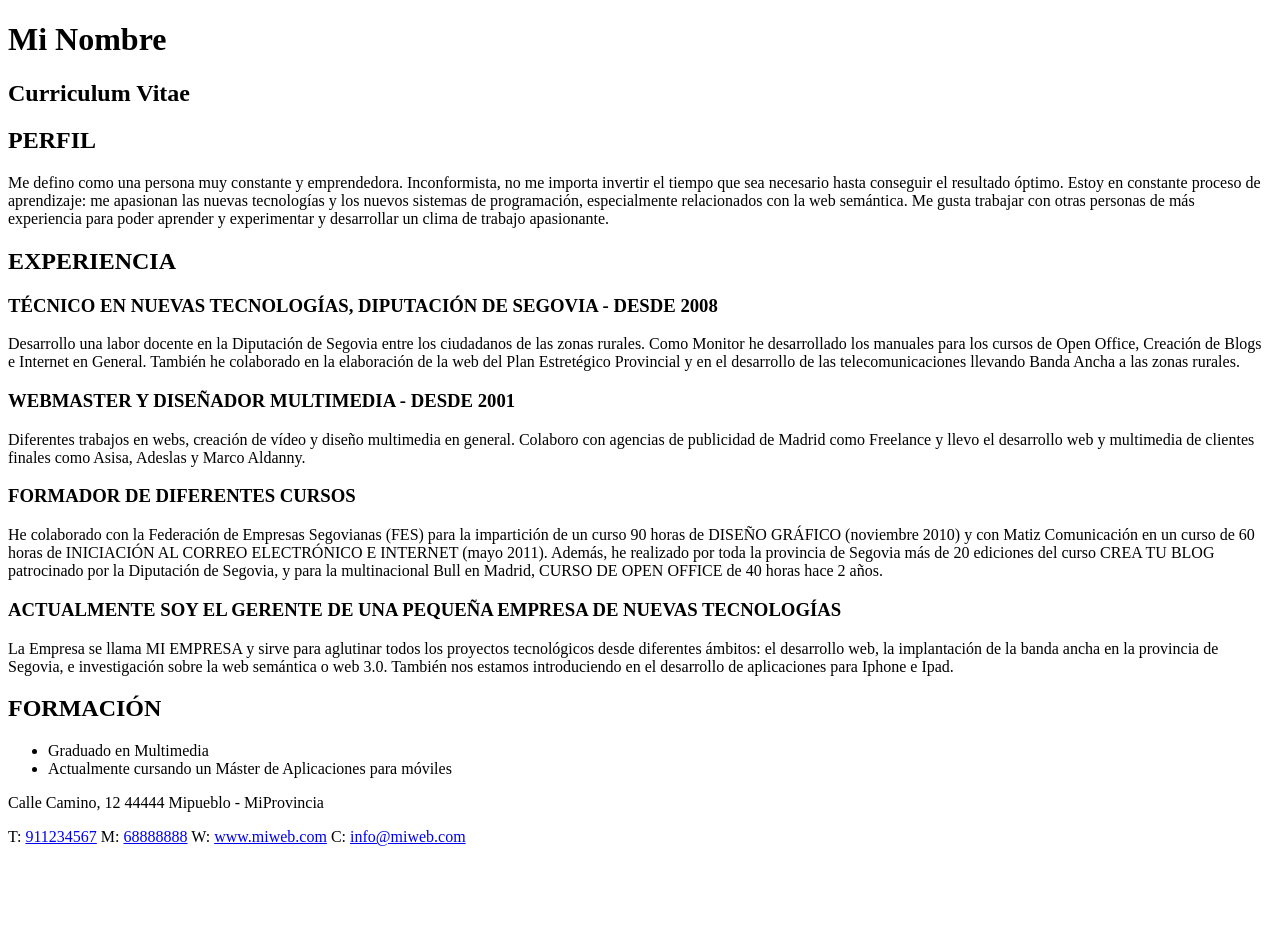
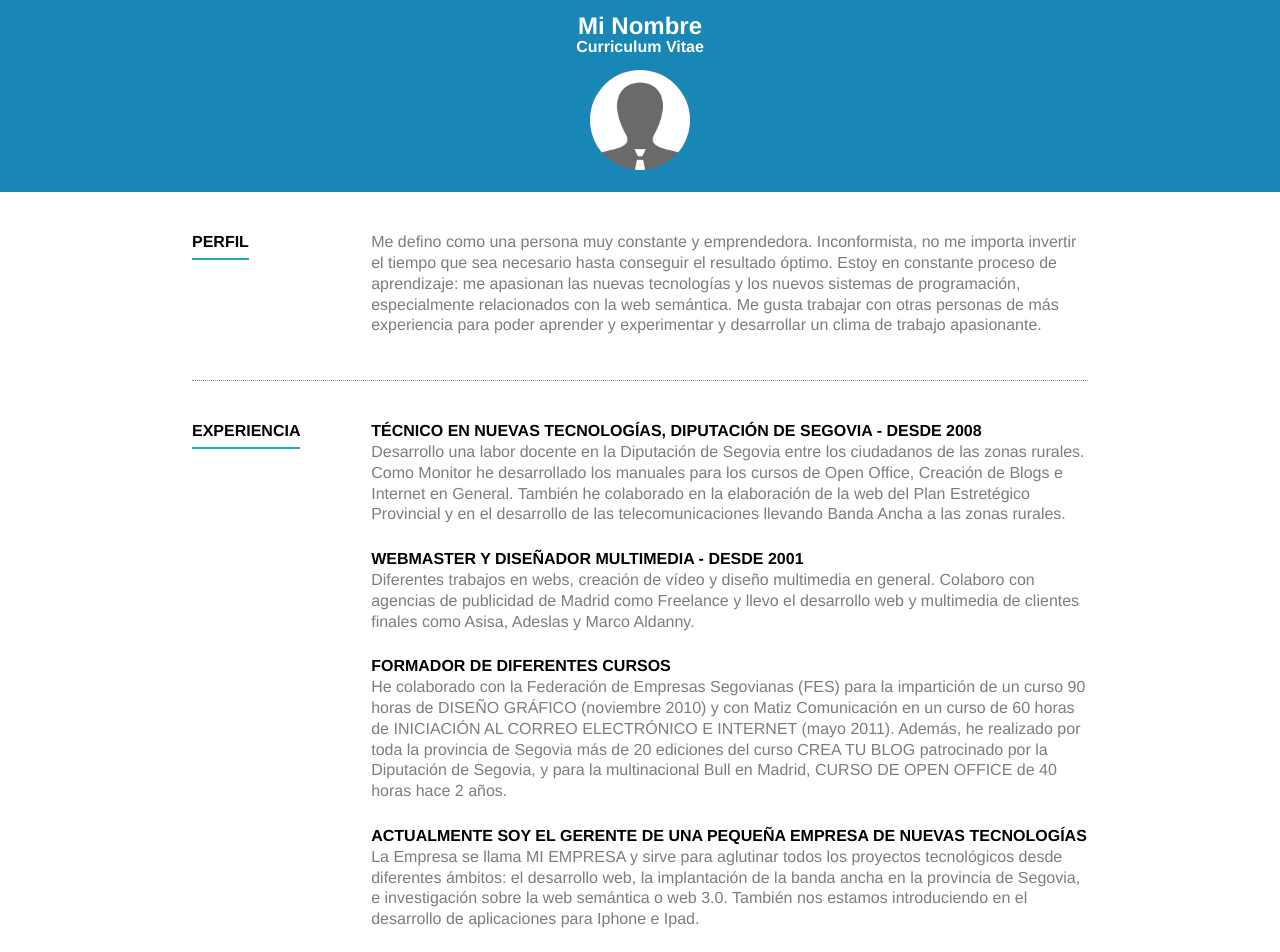
Before and after one commit to NLVC89/MegacursosHTMLyCSS_1, a plain HTML site: page index.html in a window 1280 px wide. Shown: the top 952 px of the page. Before the commit the page ends 862 px from the top, so only its background shows below. Drawn offline with Linux system fonts and the light colour scheme; a script that the page names is missing.

Commit message:
Estilos añadidos

```diff
--- /dev/null
+++ b/css/styles.css
@@ -0,0 +1,89 @@
+
+* {
+    margin: 0;
+    padding: 0;
+}
+
+body {
+    font-family: Gotham, "Helvetica Neue", Helvetica, Arial, sans-serif;
+    line-height: 1.3em;
+}
+
+.container {
+    width: 70%;
+    margin: 0 auto;
+}
+
+header {
+    background-color: #1887b5;
+    color: white;
+    text-align: center;
+    padding: 1em 0;
+    width: 100%;
+
+
+}
+
+img {
+    width: 100px;
+    border-radius: 100%;
+    margin-top: 1%;
+
+}
+
+h1 {
+    font-size: 1.5em;
+}
+
+h2 {
+    font-size: 1em;
+}
+
+h3 {
+    font-size: 1em;
+}
+
+article {
+    padding: 40px 0 20px 0;
+    border-bottom: dotted 1px #888282;
+
+}
+
+article h2 {
+    float: left;
+    border-bottom: 2px #21ABC5 solid;
+    text-transform: uppercase;
+    padding-bottom: 5px;
+
+}
+
+article h3 {
+    margin-left: 20%;
+}
+
+article p, article ul {
+    margin-left: 20%;
+    margin-bottom: 1.5em;
+    color: #817C7C;
+}
+
+article ul li {
+    margin-left: 15px;
+    list-style:square;
+}
+
+footer {
+    padding: 2em;
+    background-color: #1887b5;
+    margin-top: 3em;
+    text-align: center;
+    color: white;
+}
+
+footer a {
+    color: white;
+}
+
+footer a:hover {
+    text-decoration: none;
+}
--- a/index.html
+++ b/index.html
@@ -3,18 +3,23 @@
 <head>
     <meta charset='utf-8'>
     <meta http-equiv='X-UA-Compatible' content='IE=edge'>
-    <title>Curriculum Vitae</title>
+    <title>Curriculum Vitae Leandro Villalobos</title>
     <meta name='viewport' content='width=device-width, initial-scale=1'>
-    <link rel='stylesheet' type='text/css' media='screen' href='main.css'>
+    <link rel='stylesheet' type='text/css' media='screen' href='css/styles.css'>
     <script src='main.js'></script>
 </head>
 <body>
 
     <header>
+    <hgroup>
         <h1>Mi Nombre</h1>
         <h2>Curriculum Vitae</h2>
+        <img src="img/foto.jpg" alt="foto" class="foto">
+    </hgroup>
+
     </header>
 
+    <div class="container">
         <section>
             <article>
                 <h2>PERFIL</h2>
@@ -43,10 +48,11 @@
                 </ul>
             </article>
         </section>
+    </div>
 
     <footer>
         <p>Calle Camino, 12 44444 Mipueblo - MiProvincia</p>
-        <p>T: <a href="911234567">911234567</a> M: <a href="68888888">68888888</a> W: <a href="https://www.google.com"> www.miweb.com</a> C: <a href="mailto:info@miweb.com">info@miweb.com</a></p>
+        <p>T: <a href="tel:911234567">911234567</a> M: <a href="tel:68888888">68888888</a> W: <a href="https://www.google.com"> www.miweb.com</a> C: <a href="mailto:info@miweb.com">info@miweb.com</a></p>
     </footer>
 
 </body>
```
Also changed, not shown: img/foto.jpg (added). Lines whose indentation alone changed are shown as unchanged.
